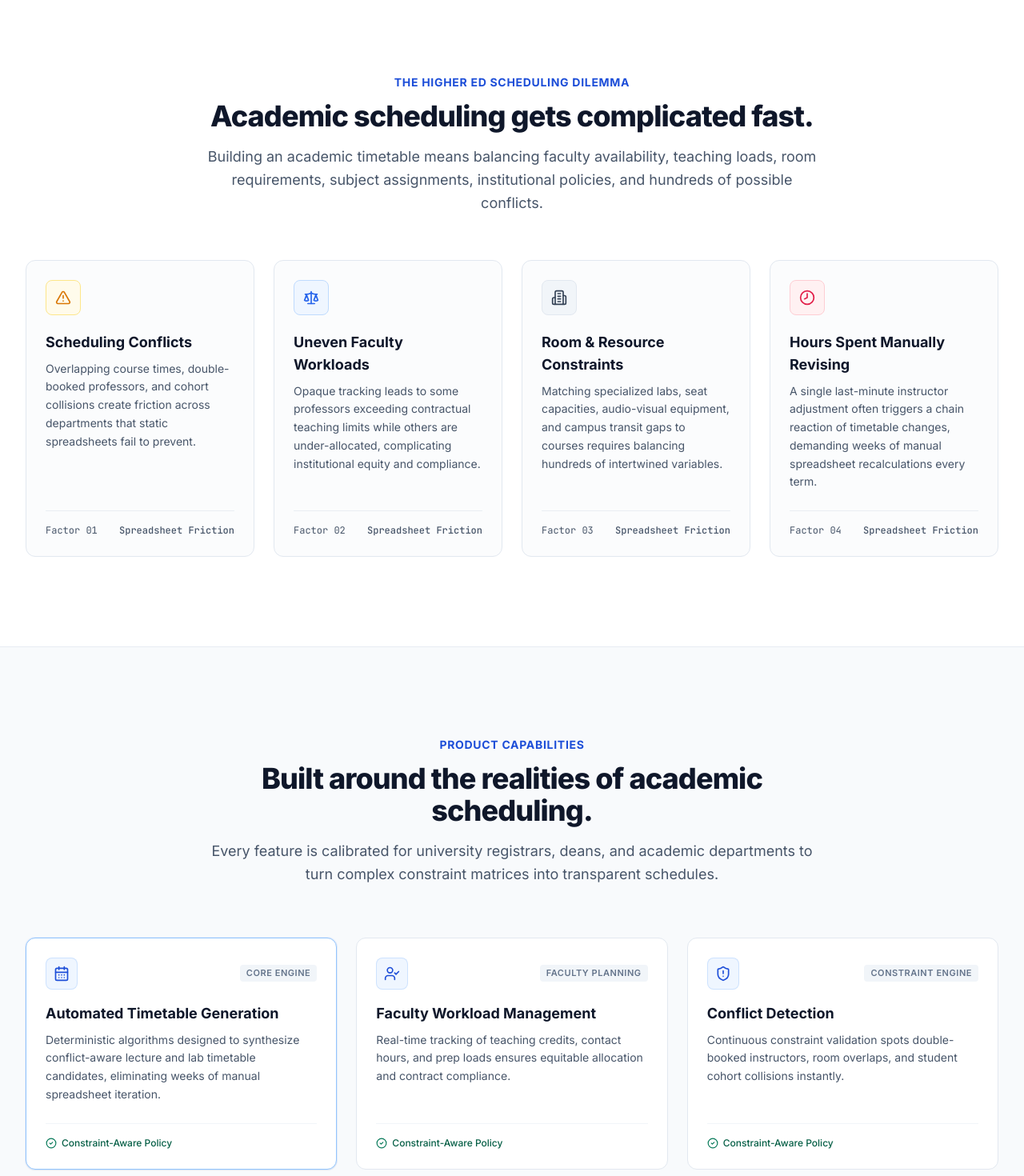
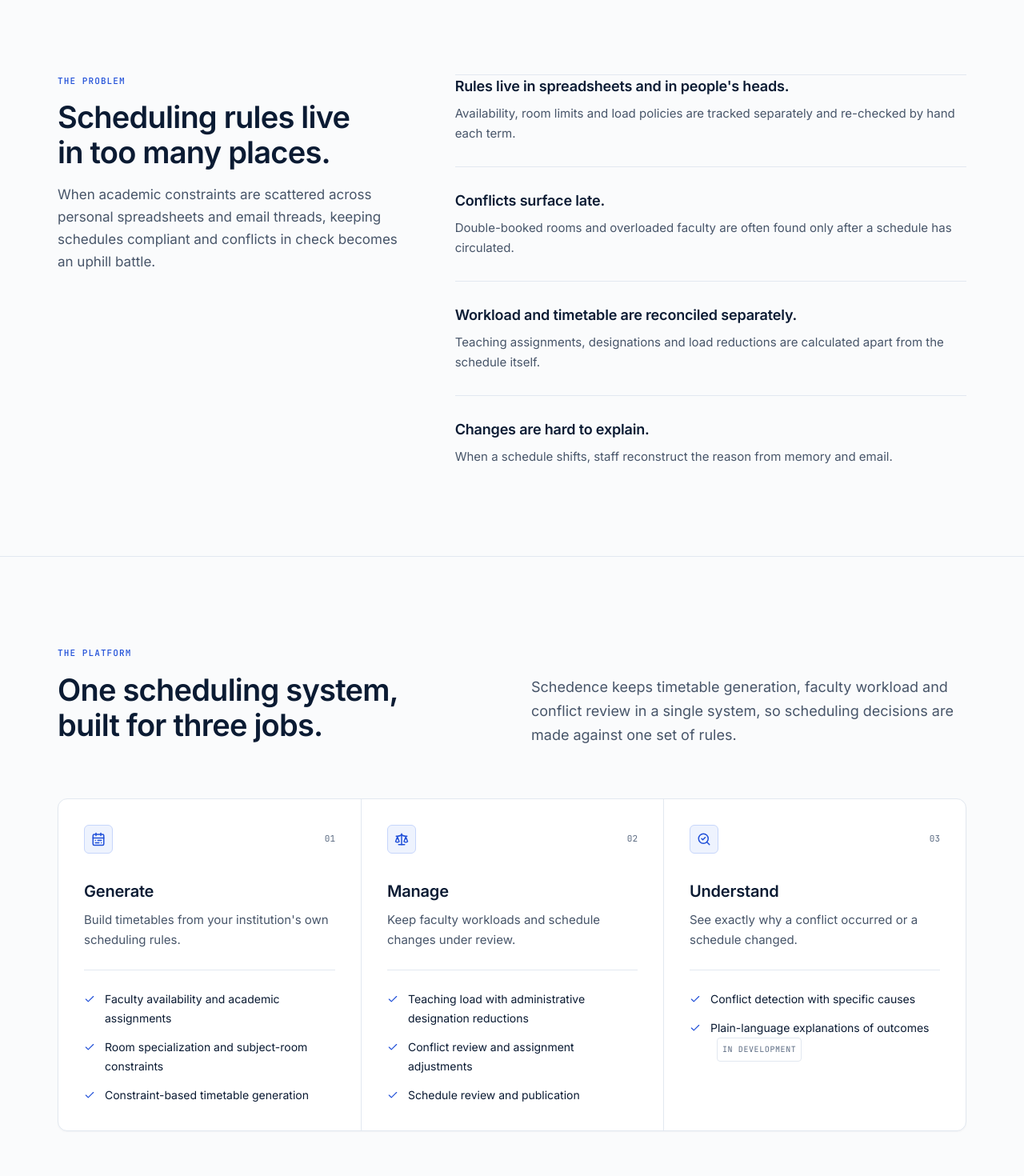
Before and after one commit to echo10000/schedence-site, a Next.js app: page / in a window 1280 px wide. Shown: the part 920-2390 px from the top of the page at 80% size. Built offline with nearby package versions, Linux system fonts and the light colour scheme.

Commit message:
feat(problem-pillars): implement editorial ProblemSection and 3-pillar platform section (Phase 3)

```diff
--- a/src/app/page.tsx
+++ b/src/app/page.tsx
@@ -2,7 +2,7 @@ import React from "react";
 import { Navbar } from "@/components/Navbar";
 import { Hero } from "@/components/Hero";
 import { ProblemSection } from "@/components/ProblemSection";
-import { FeaturesSection } from "@/components/FeaturesSection";
+import { Pillars } from "@/components/sections/pillars";
 import { ClaudeAssistanceSection } from "@/components/ClaudeAssistanceSection";
 import { HowItWorksSection } from "@/components/HowItWorksSection";
 import { AboutSection } from "@/components/AboutSection";
@@ -22,8 +22,8 @@ export default function HomePage() {
         {/* 3. Problem */}
         <ProblemSection />
 
-        {/* 4. Product / Features */}
-        <FeaturesSection />
+        {/* 4. Product / Pillars */}
+        <Pillars />
 
         {/* 5. AI / Claude Section */}
         <ClaudeAssistanceSection />
--- a/src/components/ProblemSection.tsx
+++ b/src/components/ProblemSection.tsx
@@ -1,84 +1,63 @@
-import React from "react";
-import { AlertTriangle, Scale, Building2, Clock8 } from "lucide-react";
+import React from 'react'
+import { Container } from '@/components/ui/container'
+import { Eyebrow } from '@/components/ui/eyebrow'
+
+const PROBLEMS = [
+  {
+    title: "Rules live in spreadsheets and in people's heads.",
+    description:
+      'Availability, room limits and load policies are tracked separately and re-checked by hand each term.',
+  },
+  {
+    title: 'Conflicts surface late.',
+    description:
+      'Double-booked rooms and overloaded faculty are often found only after a schedule has circulated.',
+  },
+  {
+    title: 'Workload and timetable are reconciled separately.',
+    description:
+      'Teaching assignments, designations and load reductions are calculated apart from the schedule itself.',
+  },
+  {
+    title: 'Changes are hard to explain.',
+    description:
+      'When a schedule shifts, staff reconstruct the reason from memory and email.',
+  },
+]
 
 export const ProblemSection: React.FC = () => {
-  const problems = [
-    {
-      icon: AlertTriangle,
-      iconColor: "text-amber-600 bg-amber-50 border-amber-200",
-      title: "Scheduling Conflicts",
-      description:
-        "Overlapping course times, double-booked professors, and cohort collisions create friction across departments that static spreadsheets fail to prevent.",
-    },
-    {
-      icon: Scale,
-      iconColor: "text-blue-600 bg-blue-50 border-blue-200",
-      title: "Uneven Faculty Workloads",
-      description:
-        "Opaque tracking leads to some professors exceeding contractual teaching limits while others are under-allocated, complicating institutional equity and compliance.",
-    },
-    {
-      icon: Building2,
-      iconColor: "text-slate-700 bg-slate-100 border-slate-200",
-      title: "Room & Resource Constraints",
-      description:
-        "Matching specialized labs, seat capacities, audio-visual equipment, and campus transit gaps to courses requires balancing hundreds of intertwined variables.",
-    },
-    {
-      icon: Clock8,
-      iconColor: "text-rose-600 bg-rose-50 border-rose-200",
-      title: "Hours Spent Manually Revising",
-      description:
-        "A single last-minute instructor adjustment often triggers a chain reaction of timetable changes, demanding weeks of manual spreadsheet recalculations every term.",
-    },
-  ];
+  return (
+    <section className="border-b border-line bg-page py-20 lg:py-28">
+      <Container>
+        <div className="grid gap-12 lg:grid-cols-12 lg:gap-14">
+          {/* Left Column: Heading, sticky on desktop */}
+          <div className="lg:col-span-5 lg:sticky lg:top-28 lg:self-start">
+            <Eyebrow>The problem</Eyebrow>
+            <h2 className="mt-4 text-balance text-[28px] font-semibold leading-[1.15] tracking-[-0.02em] text-ink sm:text-[32px] lg:text-[38px]">
+              Scheduling rules live in too many places.
+            </h2>
+            <p className="mt-4 max-w-[34rem] text-[17px] leading-[1.65] text-body">
+              When academic constraints are scattered across personal spreadsheets and email threads, keeping schedules compliant and conflicts in check becomes an uphill battle.
+            </p>
+          </div>
 
-  return (
-    <section id="problem" className="py-20 sm:py-28 bg-white border-b border-slate-200/80">
-      <div className="max-w-7xl mx-auto px-4 sm:px-6 lg:px-8">
-        <div className="max-w-3xl mx-auto text-center">
-          <h2 className="text-xs sm:text-sm font-bold uppercase tracking-wider text-blue-700 mb-3">
-            The Higher Ed Scheduling Dilemma
-          </h2>
-          <h3 className="text-3xl sm:text-4xl font-extrabold text-slate-900 tracking-tight">
-            Academic scheduling gets complicated fast.
-          </h3>
-          <p className="mt-4 text-lg text-slate-600 leading-relaxed">
-            Building an academic timetable means balancing faculty availability, teaching loads, room requirements, subject assignments, institutional policies, and hundreds of possible conflicts.
-          </p>
-        </div>
-
-        {/* 4 Problem Breakdown Cards */}
-        <div className="mt-14 grid grid-cols-1 md:grid-cols-2 lg:grid-cols-4 gap-6">
-          {problems.map((item, index) => {
-            const IconComponent = item.icon;
-            return (
-              <div
-                key={index}
-                className="p-6 rounded-xl border border-slate-200 bg-slate-50/60 hover:bg-white hover:border-slate-300 transition-all duration-200 hover:shadow-sm flex flex-col justify-between"
-              >
-                <div>
-                  <div
-                    className={`w-11 h-11 rounded-lg flex items-center justify-center border mb-5 ${item.iconColor}`}
-                  >
-                    <IconComponent className="w-5 h-5" aria-hidden="true" />
-                  </div>
-                  <h4 className="text-lg font-bold text-slate-900 mb-2">
+          {/* Right Column: Editorial hairline rows */}
+          <div className="lg:col-span-7">
+            <ul className="border-t border-line divide-y divide-line">
+              {PROBLEMS.map((item) => (
+                <li key={item.title} className="py-7 first:pt-0 last:pb-0">
+                  <h3 className="text-[18px] font-semibold tracking-[-0.01em] text-ink">
                     {item.title}
-                  </h4>
-                  <p className="text-sm text-slate-600 leading-relaxed">
+                  </h3>
+                  <p className="mt-2 text-[15px] leading-[1.7] text-body">
                     {item.description}
                   </p>
-                </div>
-                <div className="mt-6 pt-4 border-t border-slate-200/70 text-xs font-mono text-slate-600 flex items-center justify-between">
-                  <span>Factor 0{index + 1}</span>
-                  <span className="text-slate-600 font-medium">Spreadsheet Friction</span>
-                </div>
-              </div>
-            );
-          })}
+                </li>
+              ))}
+            </ul>
+          </div>
         </div>
-      </div>
+      </Container>
     </section>
-  );
-};
+  )
+}
--- /dev/null
+++ b/src/components/sections/pillars.tsx
@@ -0,0 +1,104 @@
+import React from 'react'
+import { CalendarRange, Scale, SearchCheck, Check } from 'lucide-react'
+import { Container } from '@/components/ui/container'
+import { Eyebrow } from '@/components/ui/eyebrow'
+
+type Point = { text: string; status?: string }
+
+const PILLARS: {
+  n: string
+  name: string
+  icon: typeof CalendarRange
+  summary: string
+  points: Point[]
+}[] = [
+  {
+    n: '01',
+    name: 'Generate',
+    icon: CalendarRange,
+    summary: "Build timetables from your institution's own scheduling rules.",
+    points: [
+      { text: 'Faculty availability and academic assignments' },
+      { text: 'Room specialization and subject-room constraints' },
+      { text: 'Constraint-based timetable generation' },
+    ],
+  },
+  {
+    n: '02',
+    name: 'Manage',
+    icon: Scale,
+    summary: 'Keep faculty workloads and schedule changes under review.',
+    points: [
+      { text: 'Teaching load with administrative designation reductions' },
+      { text: 'Conflict review and assignment adjustments' },
+      { text: 'Schedule review and publication' },
+    ],
+  },
+  {
+    n: '03',
+    name: 'Understand',
+    icon: SearchCheck,
+    summary: 'See exactly why a conflict occurred or a schedule changed.',
+    points: [
+      { text: 'Conflict detection with specific causes' },
+      { text: 'Plain-language explanations of outcomes', status: 'In development' },
+    ],
+  },
+]
+
+export const Pillars: React.FC = () => {
+  return (
+    <section id="platform" className="bg-page py-20 lg:py-28">
+      <Container>
+        <div className="grid gap-6 lg:grid-cols-12 lg:gap-12">
+          <div className="lg:col-span-5">
+            <Eyebrow>The platform</Eyebrow>
+            <h2 className="mt-4 text-balance text-[28px] font-semibold leading-[1.15] tracking-[-0.02em] text-ink sm:text-[32px] lg:text-[38px]">
+              One scheduling system, built for three jobs.
+            </h2>
+          </div>
+          <p className="max-w-[34rem] text-[17px] leading-[1.65] text-body lg:col-span-6 lg:col-start-7 lg:pt-9 lg:text-[18px]">
+            Schedence keeps timetable generation, faculty workload and conflict
+            review in a single system, so scheduling decisions are made against
+            one set of rules.
+          </p>
+        </div>
+
+        <div className="mt-12 grid overflow-hidden rounded-xl border border-line bg-surface shadow-card lg:mt-16 lg:grid-cols-3">
+          {PILLARS.map((p) => (
+            <article
+              key={p.name}
+              className="flex flex-col border-t border-line p-6 first:border-t-0 lg:border-l lg:border-t-0 lg:p-8 lg:first:border-l-0"
+            >
+              <div className="flex items-center justify-between">
+                <span className="flex h-9 w-9 items-center justify-center rounded-md border border-brand-line bg-brand-subtle text-brand">
+                  <p.icon className="h-[18px] w-[18px]" aria-hidden />
+                </span>
+                <span className="font-mono text-[11px] text-muted">{p.n}</span>
+              </div>
+              <h3 className="mt-8 text-[20px] font-semibold tracking-[-0.01em] text-ink">
+                {p.name}
+              </h3>
+              <p className="mt-2 text-[15px] leading-[1.7] text-body">{p.summary}</p>
+              <ul className="mt-6 space-y-3 border-t border-line pt-6">
+                {p.points.map((pt) => (
+                  <li key={pt.text} className="flex items-start gap-3 text-[14px] leading-6 text-ink">
+                    <Check className="mt-[5px] h-3.5 w-3.5 shrink-0 text-brand" aria-hidden />
+                    <span>
+                      {pt.text}
+                      {pt.status && (
+                        <span className="ml-2 inline-block rounded border border-line px-1.5 py-0.5 align-middle font-mono text-[10px] uppercase tracking-[0.06em] text-muted">
+                          {pt.status}
+                        </span>
+                      )}
+                    </span>
+                  </li>
+                ))}
+              </ul>
+            </article>
+          ))}
+        </div>
+      </Container>
+    </section>
+  )
+}
```
